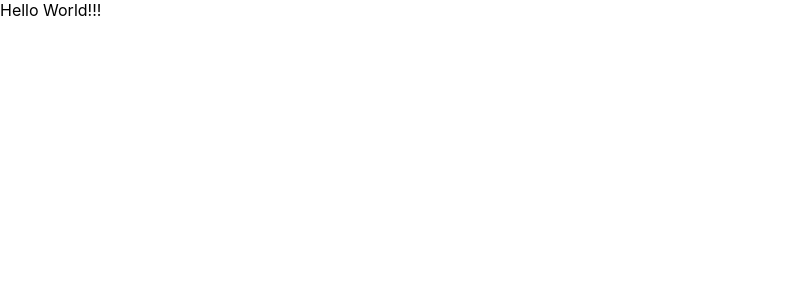
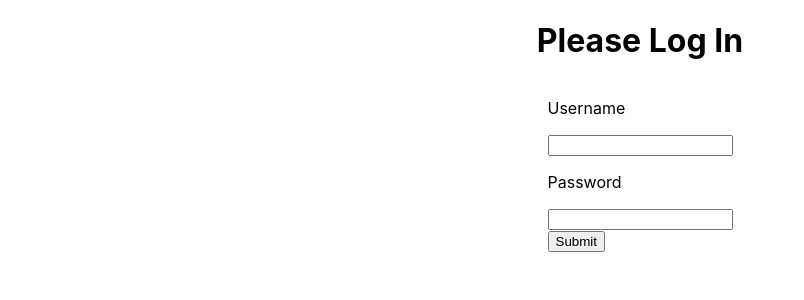
Before and after one commit to EdwinAtieno/profile_flsk, a React (Create React App) app: page /dashboard in a window 1280 px wide. Shown: the top 300 px of the page, without its empty margins (0-804 px from the left). Built offline with nearby package versions, Linux system fonts and the light colour scheme.

Commit message:
Continuation

```diff
--- a/package.json
+++ b/package.json
@@ -8,6 +8,7 @@
     "@testing-library/user-event": "^12.1.10",
     "react": "^17.0.2",
     "react-dom": "^17.0.2",
+    "react-router-dom": "^5.2.0",
     "react-scripts": "4.0.3",
     "web-vitals": "^1.0.1"
   },
--- a/src/App.css
+++ b/src/App.css
@@ -36,3 +36,6 @@
     transform: rotate(360deg);
   }
 }
+.wrapper {
+    padding: 20px;
+}
--- a/src/App.js
+++ b/src/App.js
@@ -1,11 +1,30 @@
-import logo from './logo.svg';
+import Dashboard from "./components/Dashboard";
+import Preferences from "./components/Preferences";
+import { BrowserRouter, Route, Switch } from 'react-router-dom';
 import './App.css';
+import { useState } from 'react';
+import Login from "./components/Login";
 
 function App() {
+    const [token, setToken] = useState();
+    if(!token) {
+    return <Login setToken={setToken} />
+  }
+
   return (
-    <div>
-Hello World!!!
-</div>
+    <div className="wrapper">
+      <h1>Application</h1>
+      <BrowserRouter>
+        <Switch>
+          <Route path="/dashboard">
+            <Dashboard />
+          </Route>
+          <Route path="/preferences">
+            <Preferences />
+          </Route>
+        </Switch>
+      </BrowserRouter>
+    </div>
   );
 }
 
--- /dev/null
+++ b/src/components/Dashboard.js
@@ -0,0 +1,7 @@
+import React from 'react';
+
+export default function Dashboard() {
+  return(
+    <h2>Dashboard</h2>
+  );
+}
--- /dev/null
+++ b/src/components/Login.css
@@ -0,0 +1,5 @@
+.login-wrapper {
+    display: flex;
+    flex-direction: column;
+    align-items: center;
+}
--- /dev/null
+++ b/src/components/Login.js
@@ -0,0 +1,23 @@
+import React from 'react';
+import './Login.css';
+
+export default function Login() {
+  return(
+    <div className="login-wrapper">
+      <h1>Please Log In</h1>
+      <form>
+        <label>
+          <p>Username</p>
+          <input type="text" />
+        </label>
+        <label>
+          <p>Password</p>
+          <input type="password" />
+        </label>
+        <div>
+          <button type="submit">Submit</button>
+        </div>
+      </form>
+    </div>
+  )
+}
--- /dev/null
+++ b/src/components/Preferences.js
@@ -0,0 +1,7 @@
+import React from 'react';
+
+export default function Preferences() {
+  return(
+    <h2>Preferences</h2>
+  );
+}
```
Also changed, not shown: 1 other file (tests, documents, lock files or other folders).
